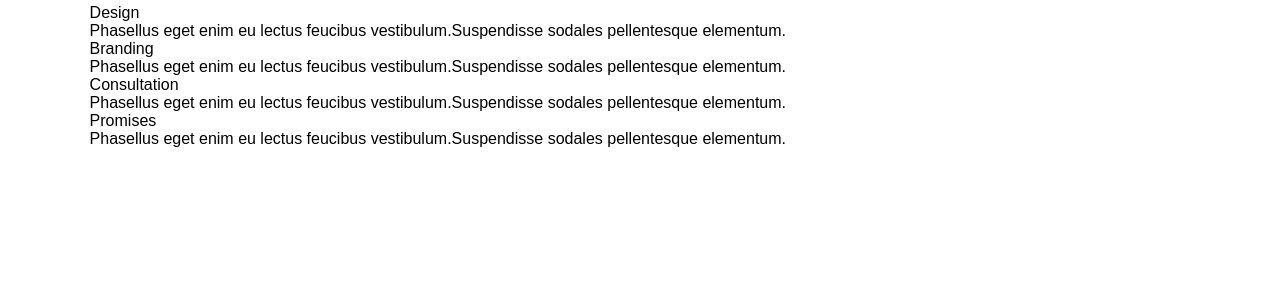
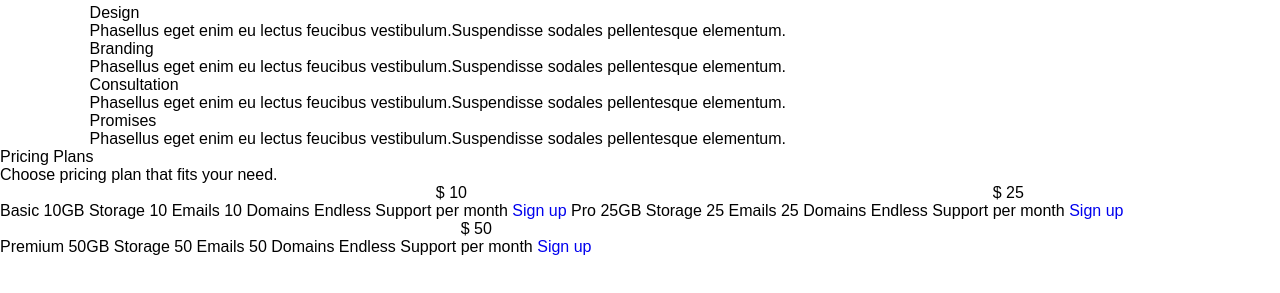
Before and after one commit to dpriyankaprdxn/task3, a plain HTML site: page index.html in a window 1280 px wide. Shown: the part 87-380 px from the top of the page. Drawn offline with Linux system fonts and the light colour scheme.

Commit message:
3rd section

```diff
--- a/index.html
+++ b/index.html
@@ -100,7 +100,116 @@
           </ul>
         </div>
       </section>
-
+      <section>
+        <h3>Pricing Plans</h3>
+        <p>
+          Choose pricing plan that fits your need.
+        </p>
+        <ul>
+          <li>
+            <ul>
+              <li>
+                <h4>Basic</h4>
+              </li>
+              <li>
+                <p><b>10GB</b> Storage</p>
+              </li>
+              <li>
+                <p>
+                  <b>10</b> Emails
+                </p>
+              </li>
+              <li>
+                <p>
+                  <b>10</b> Domains
+                </p>
+              </li>
+              <li>
+                <p>
+                  <b>Endless</b> Support
+                </p>
+              </li>
+              <li>
+                <h5>
+                  &#36; 10
+                </h5>
+                <p>per month</p>
+              </li>
+              <li>
+                <a href="#FIXME" title="" >Sign up</a>
+              </li>
+            </ul>
+          </li>
+          <li>
+            <ul>
+              <li>
+                <h4>Pro</h4>
+              </li>
+              <li>
+                <p><b>25GB</b> Storage</p>
+              </li>
+              <li>
+                <p>
+                  <b>25</b> Emails
+                </p>
+              </li>
+              <li>
+                <p>
+                  <b>25</b> Domains
+                </p>
+              </li>
+              <li>
+                <p>
+                  <b>Endless</b> Support
+                </p>
+              </li>
+              <li>
+                <h5>
+                  &#36; 25
+                </h5>
+                <p>per month</p>
+              </li>
+              <li>
+                <a href="#FIXME" title="" >Sign up</a>
+              </li>
+            </ul>
+          </li>
+          <li>
+            <ul>
+              <li>
+                <h4>Premium</h4>
+              </li>
+              <li>
+                <p><b>50GB</b> Storage</p>
+              </li>
+              <li>
+                <p>
+                  <b>50</b> Emails
+                </p>
+              </li>
+              <li>
+                <p>
+                  <b>50</b> Domains
+                </p>
+              </li>
+              <li>
+                <p>
+                  <b>Endless</b> Support
+                </p>
+              </li>
+              <li>
+                <h5>
+                  &#36; 50
+                </h5>
+                <p>per month</p>
+              </li>
+              <li>
+                <a href="#FIXME" title="" >Sign up</a>
+              </li>
+            </ul>
+          </li>
+        </ul>
+      </section>
     </main>
     <!--main section end-->
 
```
